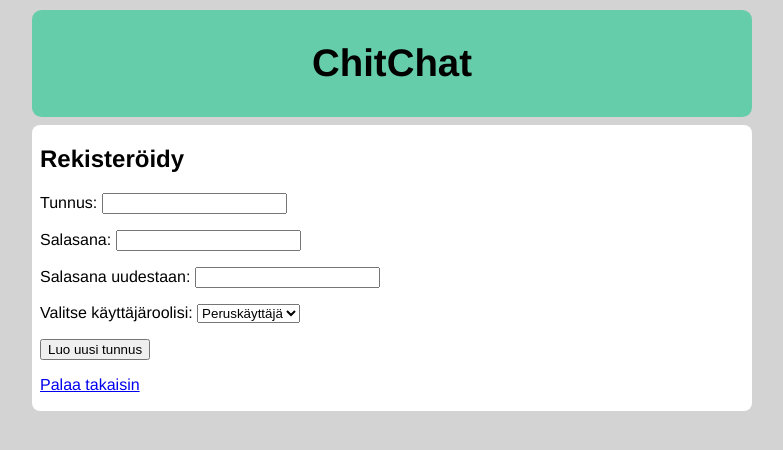
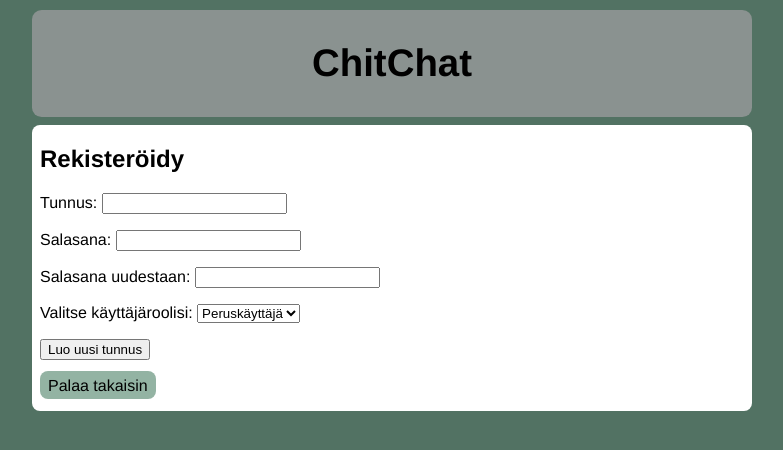
Before and after one commit to helinal/keskustelusovellus, a Flask app: page /register in a window 1280 px wide. Shown: the top 450 px of the page, without its empty margins (248-1031 px from the left). Run offline with Flask 3, Linux system fonts and the light colour scheme.

Commit message:
More modifications on website appearance

```diff
--- a/messages.py
+++ b/messages.py
@@ -4,7 +4,7 @@ from sqlalchemy.sql import text
 
 def get_list(id):
     list = []
-    sql = text("SELECT M.content, U.username, M.sent_at FROM messages M, users U, chains C WHERE M.chain_id=:id AND M.user_id=U.id ORDER BY M.id")
+    sql = text("SELECT M.content, U.username, M.sent_at FROM messages M, users U, chains C WHERE M.chain_id=:id AND M.user_id=U.id ORDER BY M.id DESC")
     results = db.session.execute(sql, {"id":id}).fetchall()
     for result in results:
         if result in list:
--- a/static/main.css
+++ b/static/main.css
@@ -2,11 +2,11 @@ body {
     margin: auto;
     max-width: 45em;
     font-family: 'Helvetica', 'Arial', sans-serif;
-    background-color: lightgrey;
+    background-color: rgb(82, 114, 99);
 }
 
 .header {
-    background: mediumaquamarine;
+    background: rgba(148, 151, 151, 0.863);
     font-weight: bold;
     padding: 0.3em 0.3em;
     font-size: 1.2em;
@@ -16,8 +16,8 @@ body {
 }
 
 .login {
-    background-color: white;
-    padding: 0.05em 0.5em;
+    background-color: rgb(203, 204, 204);
+    padding: 1em 0.5em;
     border-radius: .5em;
     margin-top: .5em;
 }
@@ -29,23 +29,9 @@ body {
     margin-top: .5em;
 }
 
-.loginpage {
-    background-color: white;
-    padding: 0.05em 0.5em;
-    border-radius: .5em;
-    margin-top: .5em;
-}
-
-.register {
-    background-color: white;
-    padding: 0.05em 0.5em;
-    border-radius: .5em;
-    margin-top: .5em;
-}
-
 .error {
-    background-color: lightcoral;
-    padding: 0.05em 0.5em;
+    background-color: rgb(228, 137, 137);
+    padding: 0.1em 0.5em;
     border-radius: .5em;
     margin-top: .5em;
 }
@@ -61,3 +47,12 @@ body {
     font-size: larger;
     font-style: oblique;
 }
+
+a {
+    text-decoration: none;
+    color: #000;
+    background-color: rgb(147, 179, 163);
+    padding: 0.35em 0.5em;
+    border-radius: .5em;
+    margin-top: .5em;
+}
--- a/templates/add.html
+++ b/templates/add.html
@@ -14,6 +14,7 @@
     </form>
 
     <a href="/">Palaa etusivulle</a>
+    <p>
 </div>
 
 {% endblock %}
--- a/templates/error.html
+++ b/templates/error.html
@@ -3,6 +3,7 @@
 {% block content %}
 
 <div class="error">
+    <p>
     Tapahtui virhe.
     <p>
     Virheviesti: {{ message }}
--- a/templates/login.html
+++ b/templates/login.html
@@ -2,7 +2,7 @@
 {% block title %}Kirjautuminen{% endblock %}
 {% block content %}
 
-<div class="loginpage">
+<div class="content">
     <h2>Kirjaudu sisään</h2>
 
     <form action="/login" method="post">
--- a/templates/register.html
+++ b/templates/register.html
@@ -2,7 +2,7 @@
 {% block title %}Rekisteröidy{% endblock %}
 {% block content %}
 
-<div class="register">
+<div class="content">
     <h2>Rekisteröidy</h2>
 
     <form action="/register" method="post">
--- a/templates/remove.html
+++ b/templates/remove.html
@@ -20,6 +20,7 @@
     </form>
 
     <a href="/">Palaa etusivulle</a>
+    <p>
 </div>
 
 {% endblock %}
--- a/templates/search_messages.html
+++ b/templates/search_messages.html
@@ -3,17 +3,16 @@
 {% block content %}
 
 <div class="content">
+  <h3>Etsi viestejä</h3>
   <form action="/search_messages" method="POST">
+    <p>
     Anna hakusana: <input type="text "name="content">
     <p>
     <input type="hidden" name="csrf_token" value="{{ session.csrf_token }}" />
     <input type="submit" value="Hae" />
   </form>
-  <hr>
   <p>
   <a href="/">Takaisin etusivulle</a>
 </div>
 
-<h2>Etsi viestejä</h2>
-
 {% endblock %}
```
Also changed, not shown: templates/area.html (+4 -4 lines), templates/chain.html (+15 -15 lines), templates/index.html (+11 -9 lines), templates/search_results.html (+6 -3 lines).
